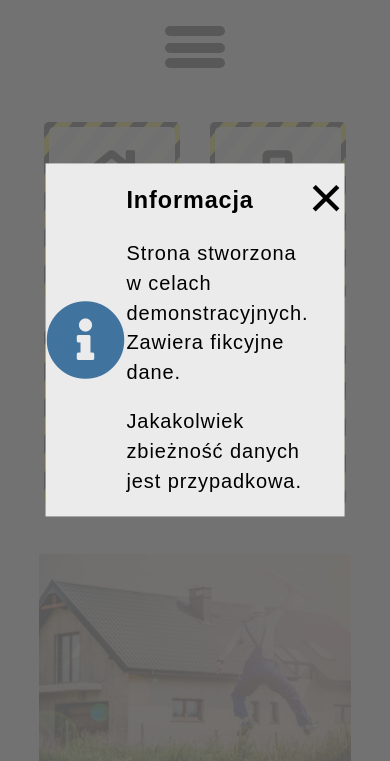
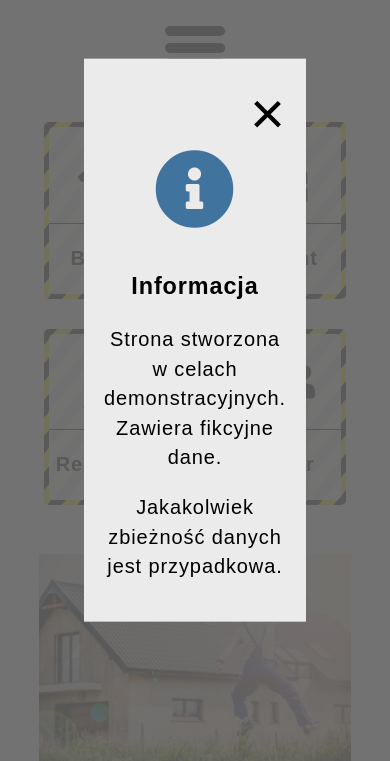
Before and after one commit to sebo-it/building-company-website, a plain HTML site: page index.html in a window 390 px wide. Shown: the part 82-843 px from the top of the page. Drawn offline with Linux system fonts and the light colour scheme.

Commit message:
Add responsive behaviour to info popup

```diff
--- a/styles.css
+++ b/styles.css
@@ -57,20 +57,30 @@ html, body{
   left: 50%;
   transform: translate(-50%, -50%);
 
+  padding: 1rem;
+
   display: grid;
   grid-template-columns: 0.25fr 1fr 0.25fr;
   align-items: center;
   justify-items: center;
+  grid-gap: 1rem;
+  grid-template-areas: "icon text close";
 
   background-color: rgb(235, 235, 235);
 }
 
 .popup-wrapper .info-icon{
+  grid-area: icon;
   font-size: 4rem;
   color: #40739e;
 }
 
+.popup-bg .content{
+  grid-area: text;
+}
+
 .popup-wrapper .popup-close-btn{
+  grid-area: close;
   cursor: pointer;
   font-size: 3rem;
   align-self: start;
@@ -489,6 +499,20 @@ html, body{
 }
 
 @media(max-width: 992px) {
+
+  .popup-bg .popup-wrapper{
+    grid-template-areas:
+    "close"
+    "icon"
+    "text";
+    grid-template-columns: 1fr;
+    text-align: center;
+  }
+
+  .popup-bg .popup-close-btn{
+    justify-self: end;
+  }
+
   .gallery{
     display: grid;
     grid-template-columns: repeat(2, 1fr);
```
